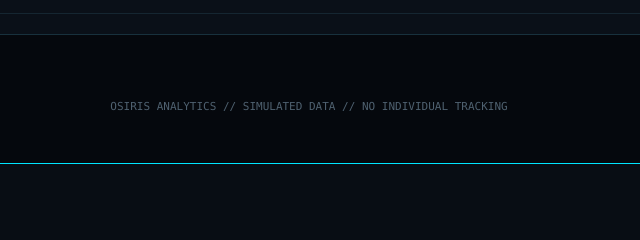
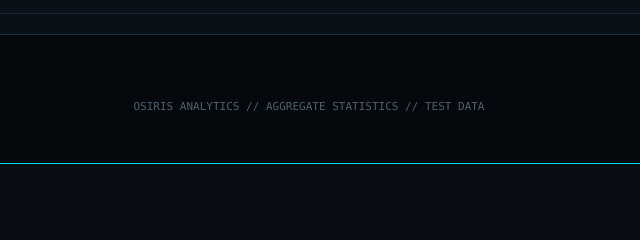
Before and after one commit to Realzack-dotcom/osiris-player, a plain HTML site: page dashboard.html in a window 1280 px wide. Shown: the part 944-1184 px from the top of the page, 331-971 px from the left. Drawn offline with nearby package versions, Linux system fonts and the light colour scheme; no server answers.

Commit message:
Update footer text for analytics information

```diff
--- a/dashboard.html
+++ b/dashboard.html
@@ -141,7 +141,7 @@ footer{padding:30px;text-align:center;color:#4f6170;font-size:11px}
 </main>
 
 <footer>
-OSIRIS ANALYTICS // SIMULATED DATA // NO INDIVIDUAL TRACKING
+OSIRIS ANALYTICS // AGGREGATE STATISTICS // TEST DATA
 </footer>
 
 <script>
```
